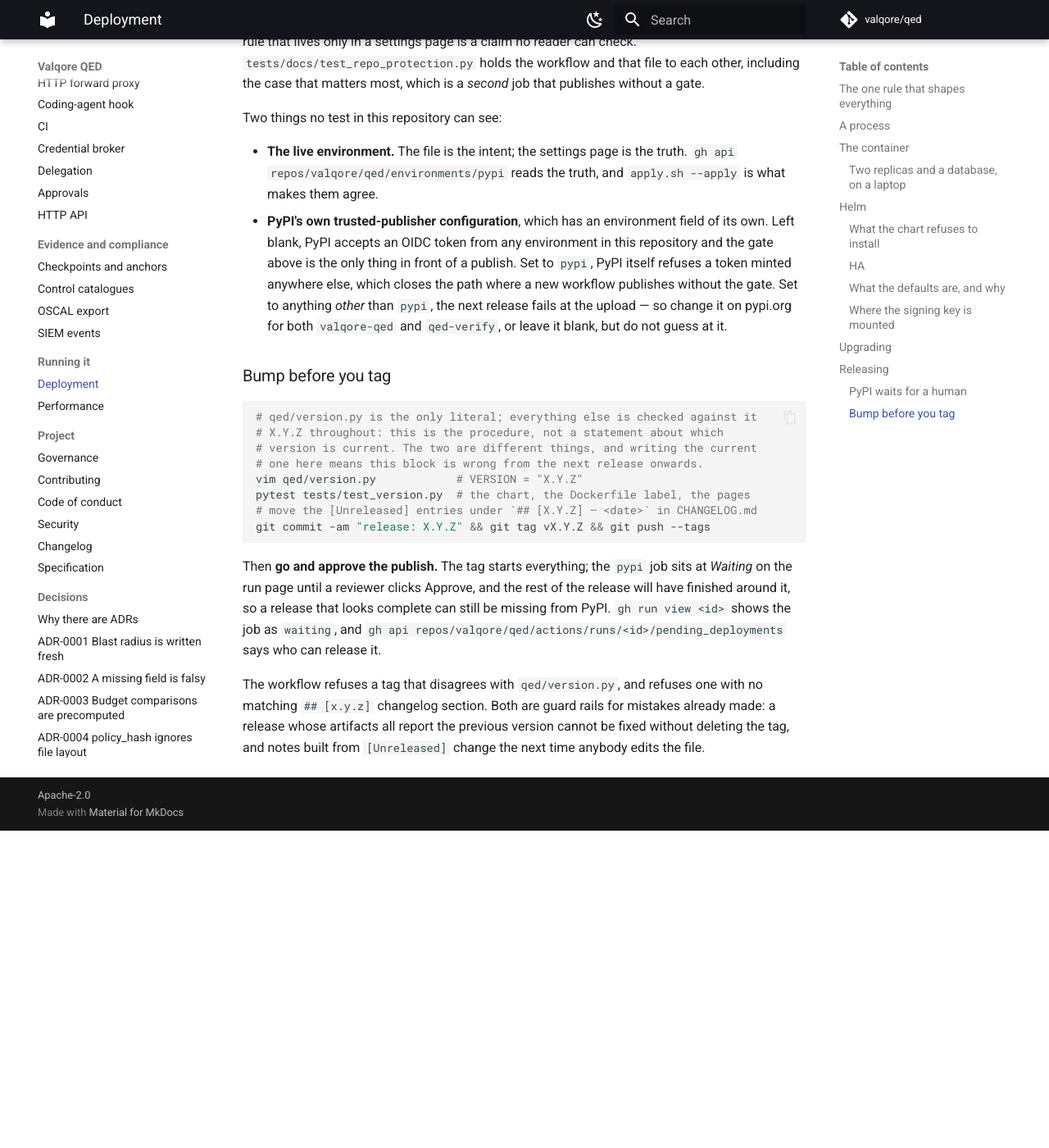
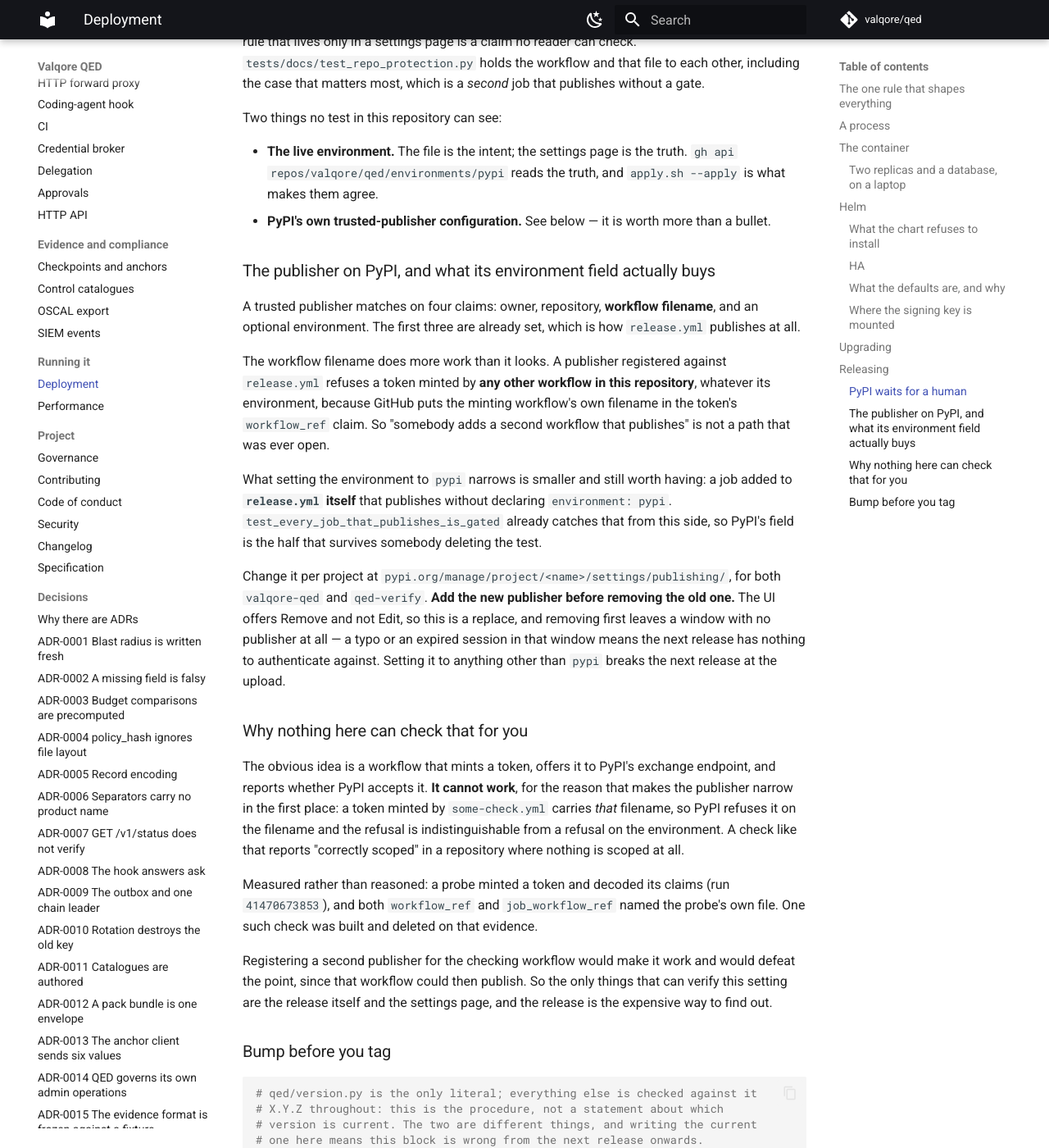
Before and after one commit to valqore/qed, an MkDocs documentation site: the page built from docs/deployment.md, in a window 1280 px wide and 1400 px high, scrolled down 5288 px. Shown: the whole window at 82% size. Built offline with MkDocs 1.6.1 and Material for MkDocs 9.7.7, drawn with Linux system fonts in a browser that asks for light colours; comment, search, counter and statistics services are not loaded; before the commit the page ends 6301 px from its top, so only the background shows below that.

Commit message:
docs: what PyPI's environment field actually buys (#42)
Two claims landed with the approval gate in #41, both wrong in the same
direction: they credited PyPI's optional environment field with closing a
path it does not close.

A trusted publisher matches on four claims and the third is the workflow
filename. A publisher registered against release.yml refuses a token minted
by any other workflow here whatever its environment, because GitHub puts the
minting workflow's own filename in the token's workflow_ref claim. So
"somebody adds a second workflow that publishes without the gate" was never
an open path. What the environment field actually narrows is a job added to
release.yml itself that publishes without declaring the environment -- the
risk test_every_job_that_publishes_is_gated already covers from this side,
so PyPI's field is the half that survives that test being deleted.

The same fact killed a workflow built to check the setting. It minted a
token, offered it to PyPI's exchange endpoint and reported the answer,
uploading nothing. Its parser's six paths were exercised against live PyPI
and synthetic macaroons, and six mutations ran against six new assertions and
were all caught -- and it was still worthless, because a token minted by
pypi-publisher-check.yml carries that filename, so PyPI refuses it on the
filename and the refusal is indistinguishable from a refusal on the
environment. The check reported "the publisher is scoped to an environment"
in a repository where nothing was scoped.

What exposed it was not a test but a contradiction with a known fact: at tag
v1.1.1 the pypi job had no environment and published successfully, so an
environment-less token did match a publisher then and could not legitimately
be refused now. A probe then measured it rather than arguing about it (run
41470673853): workflow_ref and job_workflow_ref both named the probe's own
file.

Deleted rather than patched, because registering a second publisher for the
checking workflow would make it pass and defeat its purpose. The docs now say
why only the release itself and the settings page can verify this, and add
the ordering that matters when changing it: add the new publisher before
removing the old one, because the UI offers Remove and not Edit.

Signed-off-by: Tunc Celik <tunchcelik@hotmail.com>
Co-authored-by: Tunc Celik <tunchcelik@hotmail.com>
Co-authored-by: Claude Opus 5 <noreply@anthropic.com>

```diff
--- a/docs/deployment.md
+++ b/docs/deployment.md
@@ -246,14 +246,53 @@ Two things no test in this repository can see:
 - **The live environment.** The file is the intent; the settings page is the
   truth. `gh api repos/valqore/qed/environments/pypi` reads the truth, and
   `apply.sh --apply` is what makes them agree.
-- **PyPI's own trusted-publisher configuration**, which has an environment
-  field of its own. Left blank, PyPI accepts an OIDC token from any
-  environment in this repository and the gate above is the only thing in front
-  of a publish. Set to `pypi`, PyPI itself refuses a token minted anywhere
-  else, which closes the path where a new workflow publishes without the gate.
-  Set to anything *other* than `pypi`, the next release fails at the upload —
-  so change it on pypi.org for both `valqore-qed` and `qed-verify`, or leave
-  it blank, but do not guess at it.
+- **PyPI's own trusted-publisher configuration.** See below — it is worth
+  more than a bullet.
+
+### The publisher on PyPI, and what its environment field actually buys
+
+A trusted publisher matches on four claims: owner, repository, **workflow
+filename**, and an optional environment. The first three are already set, which
+is how `release.yml` publishes at all.
+
+The workflow filename does more work than it looks. A publisher registered
+against `release.yml` refuses a token minted by **any other workflow in this
+repository**, whatever its environment, because GitHub puts the minting
+workflow's own filename in the token's `workflow_ref` claim. So "somebody adds
+a second workflow that publishes" is not a path that was ever open.
+
+What setting the environment to `pypi` narrows is smaller and still worth
+having: a job added to **`release.yml` itself** that publishes without
+declaring `environment: pypi`. `test_every_job_that_publishes_is_gated` already
+catches that from this side, so PyPI's field is the half that survives somebody
+deleting the test.
+
+Change it per project at `pypi.org/manage/project/<name>/settings/publishing/`,
+for both `valqore-qed` and `qed-verify`. **Add the new publisher before
+removing the old one.** The UI offers Remove and not Edit, so this is a
+replace, and removing first leaves a window with no publisher at all — a typo
+or an expired session in that window means the next release has nothing to
+authenticate against. Setting it to anything other than `pypi` breaks the next
+release at the upload.
+
+### Why nothing here can check that for you
+
+The obvious idea is a workflow that mints a token, offers it to PyPI's exchange
+endpoint, and reports whether PyPI accepts it. **It cannot work**, for the
+reason that makes the publisher narrow in the first place: a token minted by
+`some-check.yml` carries *that* filename, so PyPI refuses it on the filename
+and the refusal is indistinguishable from a refusal on the environment. A
+check like that reports "correctly scoped" in a repository where nothing is
+scoped at all.
+
+Measured rather than reasoned: a probe minted a token and decoded its claims
+(run `41470673853`), and both `workflow_ref` and `job_workflow_ref` named the
+probe's own file. One such check was built and deleted on that evidence.
+
+Registering a second publisher for the checking workflow would make it work and
+would defeat the point, since that workflow could then publish. So the only
+things that can verify this setting are the release itself and the settings
+page, and the release is the expensive way to find out.
 
 ### Bump before you tag
 
```
Also changed, not shown: CHANGELOG.md (+46 -0 lines), 1 other file.
